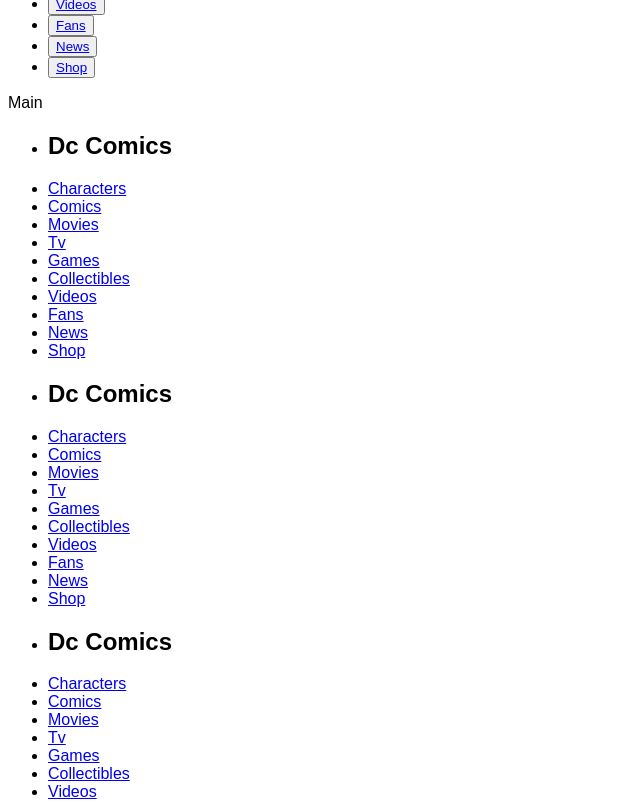
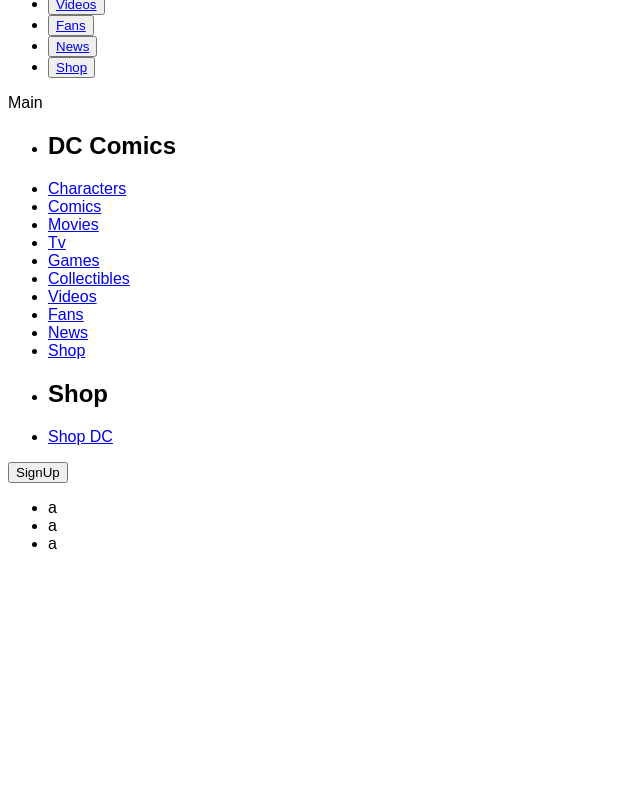
Before and after one commit to AndreaGul/vite-comics, a Vue app: page / in a window 1280 px wide. Shown: the part 460-1261 px from the top of the page, without its empty margins (0-640 px from the left). After the commit the page ends 1029 px from the top, so only its background shows below. Built offline with nearby package versions, Linux system fonts and the light colour scheme; a web font is replaced by a local one.

Commit message:
fix:struttura js

```diff
--- a/src/components/AppLinks.vue
+++ b/src/components/AppLinks.vue
@@ -3,8 +3,10 @@
     name : 'Links',
     data(){
         return{
-            category: 'Dc Comics',
-            navbarLinks: [
+            infoLinks: [
+                {
+                    category: 'DC Comics',
+                    Links: [
                     {
                         name: 'Characters',
                         link: '#',
@@ -66,6 +68,19 @@
 
                     },
                     ]
+                },
+                {
+                    category: 'Shop',
+                    Links: [
+                    {
+                        name: 'Shop DC',
+                        link: '#',
+                        target: '_self',
+
+                    },
+                    ]
+                }
+            ]
 
         }
     }
@@ -74,30 +89,15 @@
 </script>
 
 <template>
-    <ul>
-        <li><h2>{{ category }}</h2></li>
-        <li v-for="link in navbarLinks">
+    <ul v-for="info in infoLinks">
+        <li><h2>{{ info.category }}</h2></li>
+        <li v-for="link in info.Links">
             <a :href="link.link" :target="link.target">{{ link.name }}</a>
 
         </li>
 
     </ul>
-    <ul>
-        <li><h2>{{ category }}</h2></li>
-        <li v-for="link in navbarLinks">
-            <a :href="link.link" :target="link.target">{{ link.name }}</a>
 
-        </li>
-
-    </ul>
-    <ul>
-        <li><h2>{{ category }}</h2></li>
-        <li v-for="link in navbarLinks">
-            <a :href="link.link" :target="link.target">{{ link.name }}</a>
-
-        </li>
-
-    </ul>
 </template>
 
 
```
Lines whose indentation alone changed are shown as unchanged.
